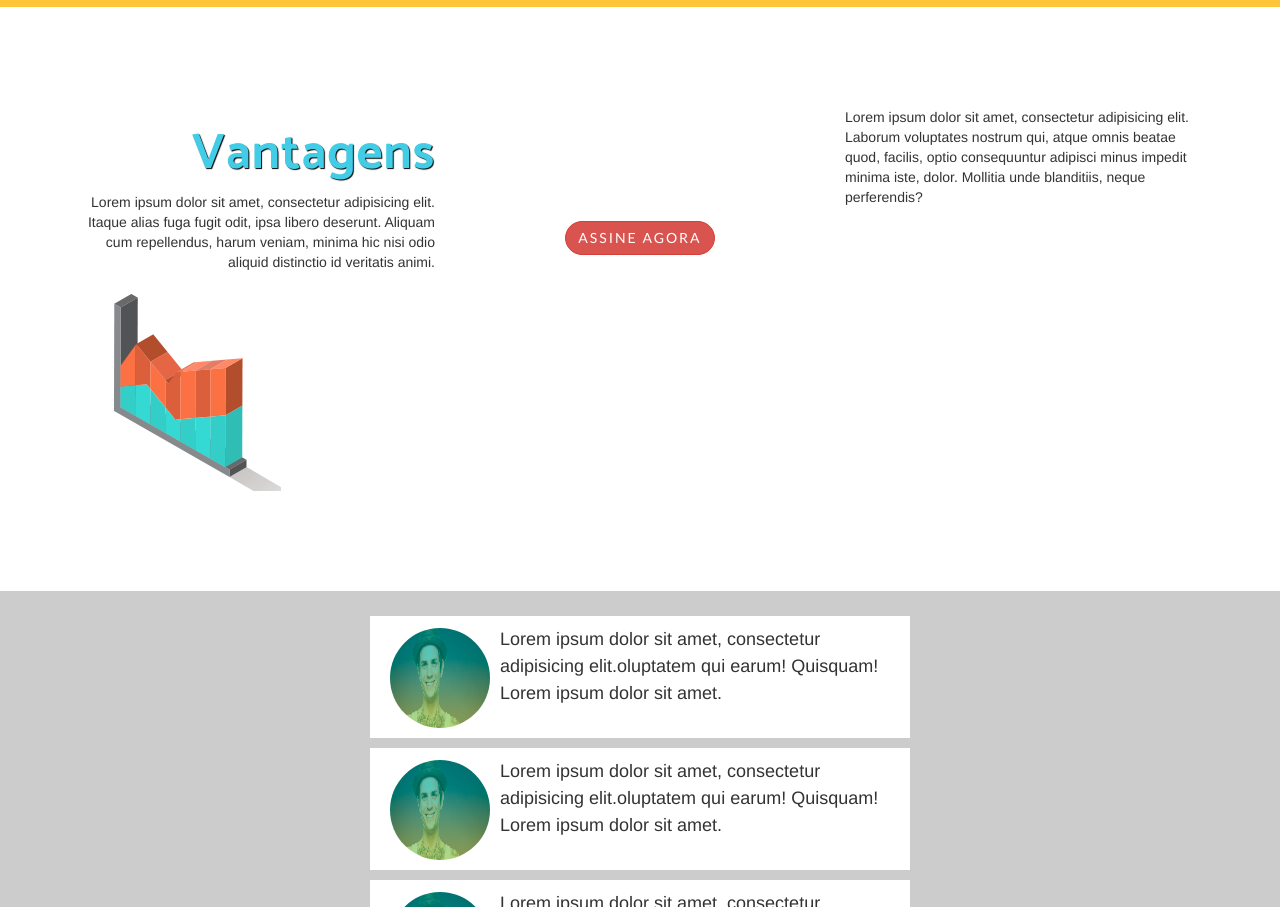
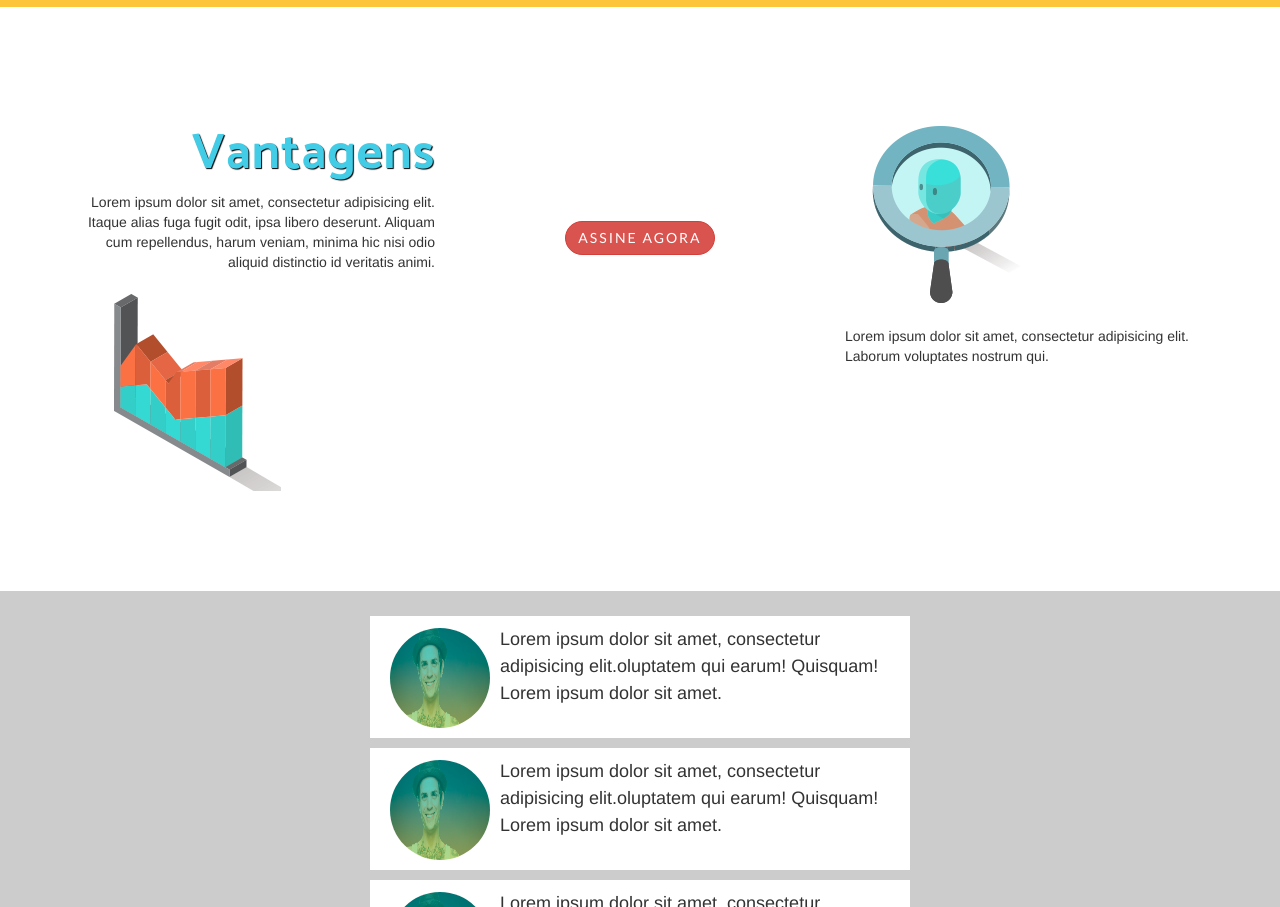
Before and after one commit to deividvs/PiggyBankerSite, a website: page index.html in a window 1280 px wide. Shown: the part 1162-2069 px from the top of the page. Drawn offline with nearby package versions, Linux system fonts and the light colour scheme; a web font is replaced by a local one.

Commit message:
changed advantage section

```diff
--- a/index.html
+++ b/index.html
@@ -179,7 +179,10 @@
                     <div class="col-md-4 block_sign">
                         <button class="btn btn-danger btn_sign_in"> Assine Agora </button>
                     </div>
-                    <div class="col-md-4">Lorem ipsum dolor sit amet, consectetur adipisicing elit. Laborum voluptates nostrum qui, atque omnis beatae quod, facilis, optio consequuntur adipisci minus impedit minima iste, dolor. Mollitia unde blanditiis, neque perferendis?</div>
+                     <div class="col-md-4">
+                       <img src="img/search_icon.png" alt="">
+                       <div>
+                         Lorem ipsum dolor sit amet, consectetur adipisicing elit. Laborum voluptates nostrum qui.
                 </div>
             </div>
         </div>
```
Also changed, not shown: img/search_icon.png (added).
